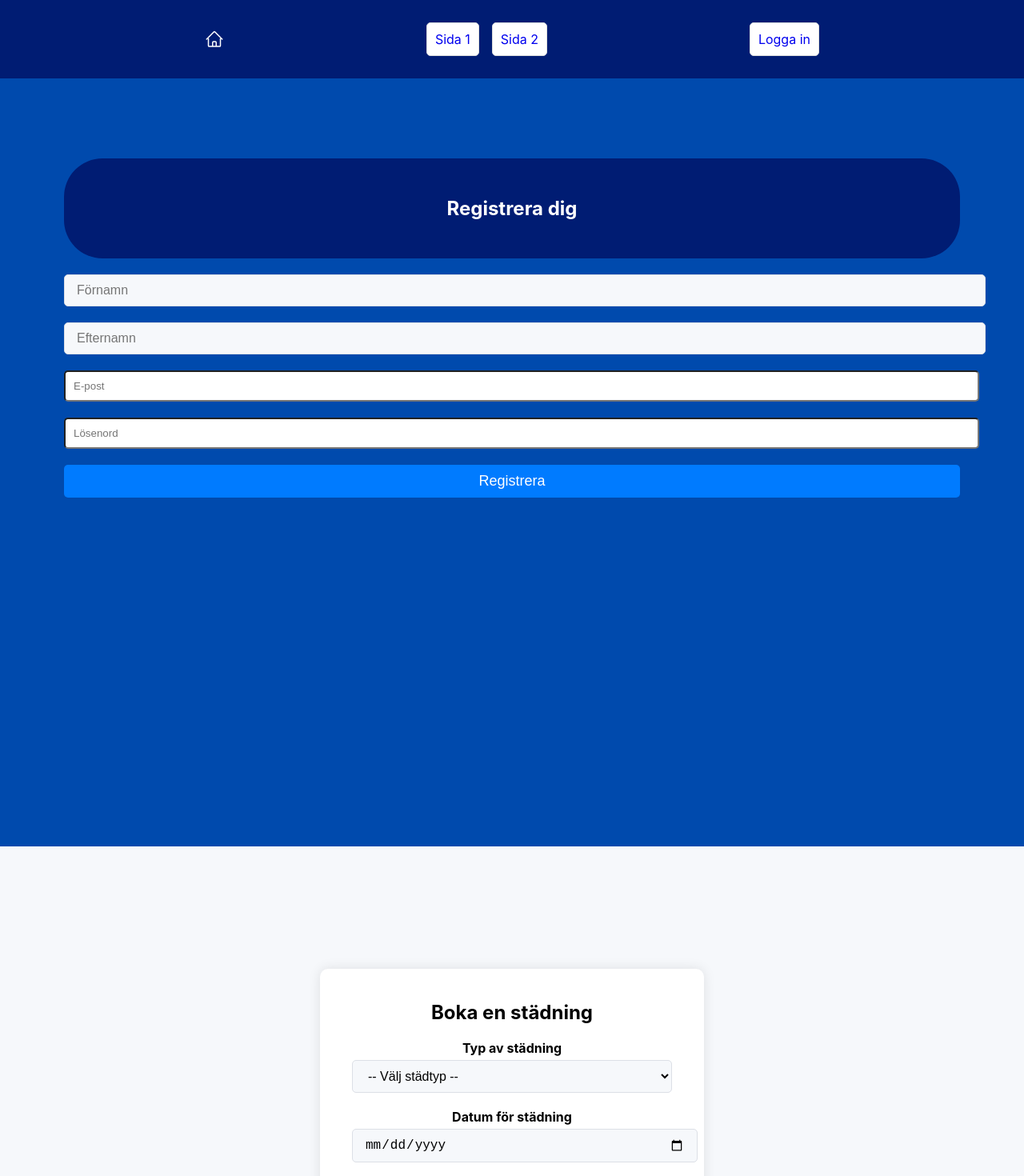
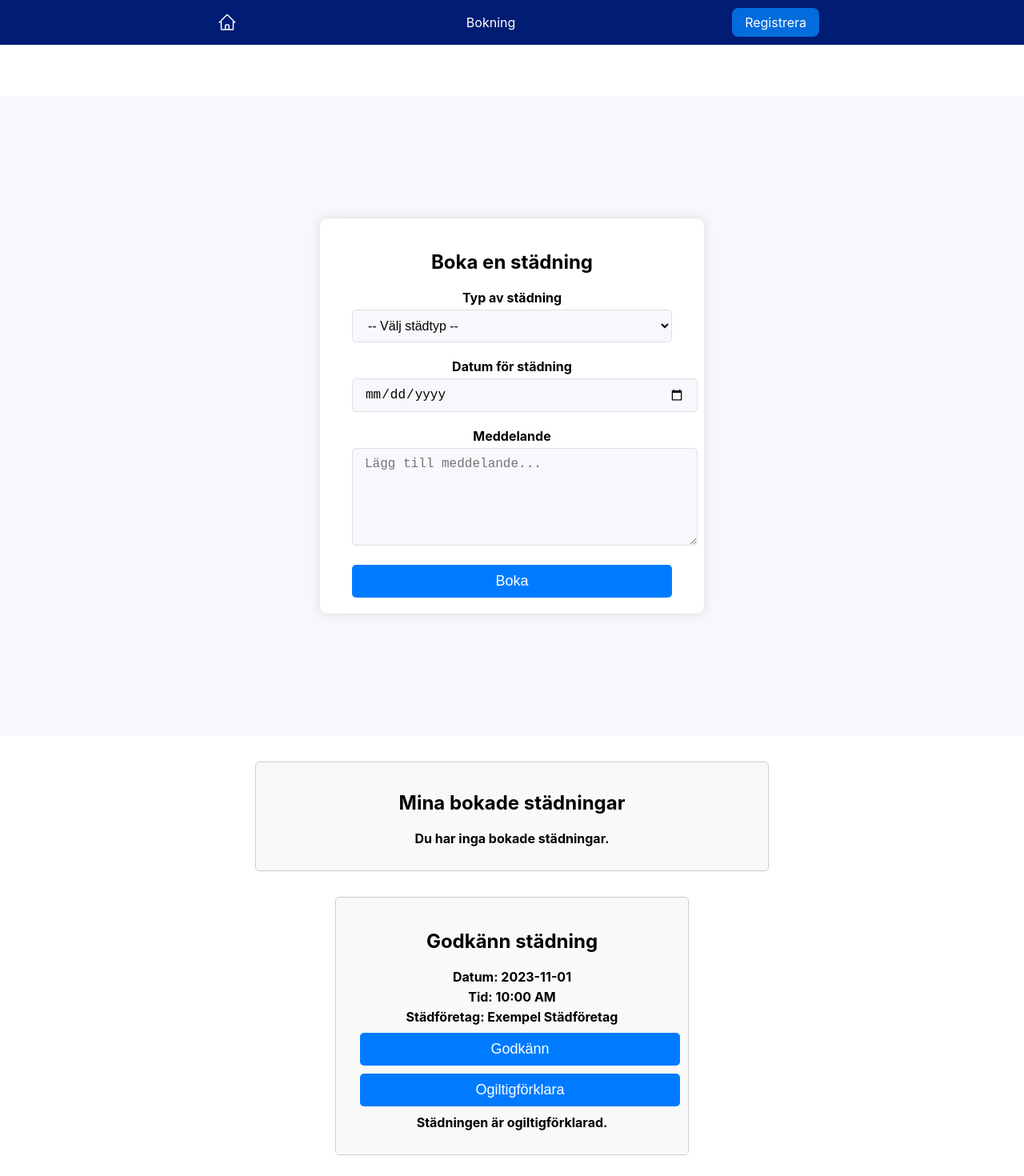
Before and after one commit to SevRostomyan/bookitfrontend, a React (Create React App) app: page /booking in a window 1280 px wide. Shown: the top 1470 px of the page at 80% size. Built offline with nearby package versions, Linux system fonts and the light colour scheme; the HTML template or start-up script is replaced by a standard one.

Commit message:
Skapat start sida, bokning sida och registration sida. Lagt alla komponenter på sina egna sidor. Uppdaterat navbar och index.css

```diff
--- a/src/App.js
+++ b/src/App.js
@@ -1,24 +1,21 @@
 import './App.css';
 import Navbar from "./Components/nav/Navbar";
-import RegistrationForm from '../src/Components/Registration/ReqistrationForm';
-import BookingForm from '../src/Components/Booking/BookingForm';
-import BookedClean from '../src/Components/BookedCleanings/BookedClean'
-import CleaningApproval from '../src/Components/CleaningApproval1/CleaningApproval'
+import { Route, Routes } from "react-router-dom";
+import Home from "./Components/pages/Home";
+import Register from "./Components/pages/Register";
+import Booking from "./Components/pages/Booking";
 
 function App() {
-    const cleaningData = {
-        date: '2023-11-01',
-        time: '10:00 AM',
-        cleaningCompany: 'Exempel Städföretag',
-    };
-
     return (
         <div className="App">
             <Navbar />
-            <RegistrationForm />
-            <BookingForm />
-            <BookedClean />
-            <CleaningApproval cleaning={cleaningData}/>
+            <main>
+                <Routes>
+                    <Route path="/" element={<Home />} />
+                    <Route path="/booking" element={<Booking />} />
+                    <Route path="/register" element={<Register />} />
+                </Routes>
+            </main>
         </div>
     );
 }
--- a/src/Components/nav/Navbar.jsx
+++ b/src/Components/nav/Navbar.jsx
@@ -1,19 +1,22 @@
+import { Link } from "react-router-dom";
+
 export default function Navbar() {
 
     return (
         <nav className="nav">
             <div className="container-md mx-auto px-8 flex justify-between items-center">
-                <a href="/">
+                <Link to="/" className="button button-primary">
                     <svg xmlns="http://www.w3.org/2000/svg" fill="none" viewBox="0 0 24 24" strokeWidth="1.5" stroke="currentColor" className="w-6 h-6 text-white">
                         <path strokeLinecap="round" strokeLinejoin="round" d="M2.25 12l8.954-8.955c.44-.439 1.152-.439 1.591 0L21.75 12M4.5 9.75v10.125c0 .621.504 1.125 1.125 1.125H9.75v-4.875c0-.621.504-1.125 1.125-1.125h2.25c.621 0 1.125.504 1.125 1.125V21h4.125c.621 0 1.125-.504 1.125-1.125V9.75M8.25 21h8.25" />
                     </svg>
-                </a>
+                </Link>
                 <ul className="flex gap-4">
-                    <li><a href="/page1">Sida 1</a></li>
-                    <li><a href="/page2">Sida 2</a></li>
+                    <li>
+                        <Link to="/booking" className="button button-primary">Bokning</Link>
+                    </li>
                 </ul>
                 <ul className="flex gap-4">
-                    <li><a href="/login">Logga in</a></li>
+                    <li><Link to="/register" className="button button-secondary">Registrera</Link></li>
                 </ul>
             </div>
         </nav>
--- /dev/null
+++ b/src/Components/pages/Booking.js
@@ -0,0 +1,25 @@
+import React, { Component } from 'react';
+import BookingForm from "../Booking/BookingForm";
+import BookedClean from "../BookedCleanings/BookedClean";
+import '../../assets/CleaningApproval.css';
+import CleaningApproval from "../CleaningApproval1/CleaningApproval";
+
+class Booking extends Component {
+    render() {
+        const cleaningData = {
+            date: '2023-11-01',
+            time: '10:00 AM',
+            cleaningCompany: 'Exempel Städföretag',
+        };
+
+        return (
+            <div>
+                <div className=""><BookingForm /></div>
+                <div className="pt-4 mt-4"><BookedClean /></div>
+                <div className="pt-4 mt-4"><CleaningApproval cleaning={cleaningData} /></div>
+            </div>
+        );
+    }
+}
+
+export default Booking;
--- /dev/null
+++ b/src/Components/pages/Home.js
@@ -0,0 +1,3 @@
+export default function Home() {
+    return <h1>Hem</h1>
+}
--- /dev/null
+++ b/src/Components/pages/Register.js
@@ -0,0 +1,5 @@
+import RegistrationForm from "../Registration/RegistrationForm";
+
+export default function Register() {
+    return <RegistrationForm />
+}
--- a/src/index.css
+++ b/src/index.css
@@ -12,6 +12,8 @@ code {
     monospace;
 }
 
+/* Nav */
+
 nav {
   width: 100%;
   padding: 0.5rem 0;
@@ -24,9 +26,24 @@ nav {
   list-style: none;
 }
 
+.nav li {
+  margin: 0;
+  padding: 0;
+  border: none;
+  border-radius: inherit;
+  background-color: transparent;
+}
+
 .nav a {
   display: inherit;
   text-decoration: none;
+}
+
+/* Main */
+
+main {
+  padding: 4rem 0 4rem 0;
+  margin: 0;
 }
 
 .container-md {
@@ -37,10 +54,23 @@ nav {
   max-width: 80rem;
 }
 
-.mx-auto {
-  margin-left: auto;
-  margin-right: auto;
+.w-full {
+  width: 100%;
 }
+
+.max-w-md {
+  max-width: 28rem;
+}
+
+.gap-4 {
+  gap: 1rem;
+}
+
+.flex {
+  display: flex;
+}
+
+/* Button */
 
 .button {
   border: none;
@@ -60,6 +90,18 @@ nav {
   background-color: #007bff;
 }
 
+.button-secondary {
+  color: #ffffff;
+  background-color: #036cdc;
+  border-radius: 0.5rem;
+  -webkit-transition: 0.5s;
+  transition: 0.5s;
+}
+
+.button-secondary:hover {
+  background-color: #14318f;
+}
+
 .button-link {
   color: #001C73;
   background-color: transparent;
@@ -73,6 +115,8 @@ nav {
   color: #007bff;
   background-color: transparent;
 }
+
+/* Text */
 
 .text-center {
   text-align: center;
@@ -108,16 +152,11 @@ nav {
   line-height: 1.25rem;
 }
 
-.w-full {
-  width: 100%;
-}
+/* Margin */
 
-.max-w-md {
-  max-width: 28rem;
-}
-
-.gap-4 {
-  gap: 1rem;
+.mx-auto {
+  margin-left: auto;
+  margin-right: auto;
 }
 
 .ml-2 {
@@ -136,10 +175,28 @@ nav {
   margin-top: 2rem;
 }
 
+/* Padding */
+
+.pt-4 {
+  padding-top: 1rem;
+}
+
 .px-8 {
   padding-left: 2rem;
   padding-right: 2rem;
 }
+
+.py-4 {
+  padding-top: 1rem;
+  padding-bottom: 1rem;
+}
+
+.py-8 {
+  padding-top: 2rem;
+  padding-bottom: 2rem;
+}
+
+/* Width & Height */
 
 .w-6 {
   width: 1.5rem;
@@ -157,9 +214,7 @@ nav {
   height: 3rem;
 }
 
-.flex {
-  display: flex;
-}
+/* Position */
 
 .items-center {
   align-items: center;
```
Also changed, not shown: src/Components/Registration/RegistrationForm.jsx (renamed from src/Components/Registration/ReqistrationForm.jsx).
